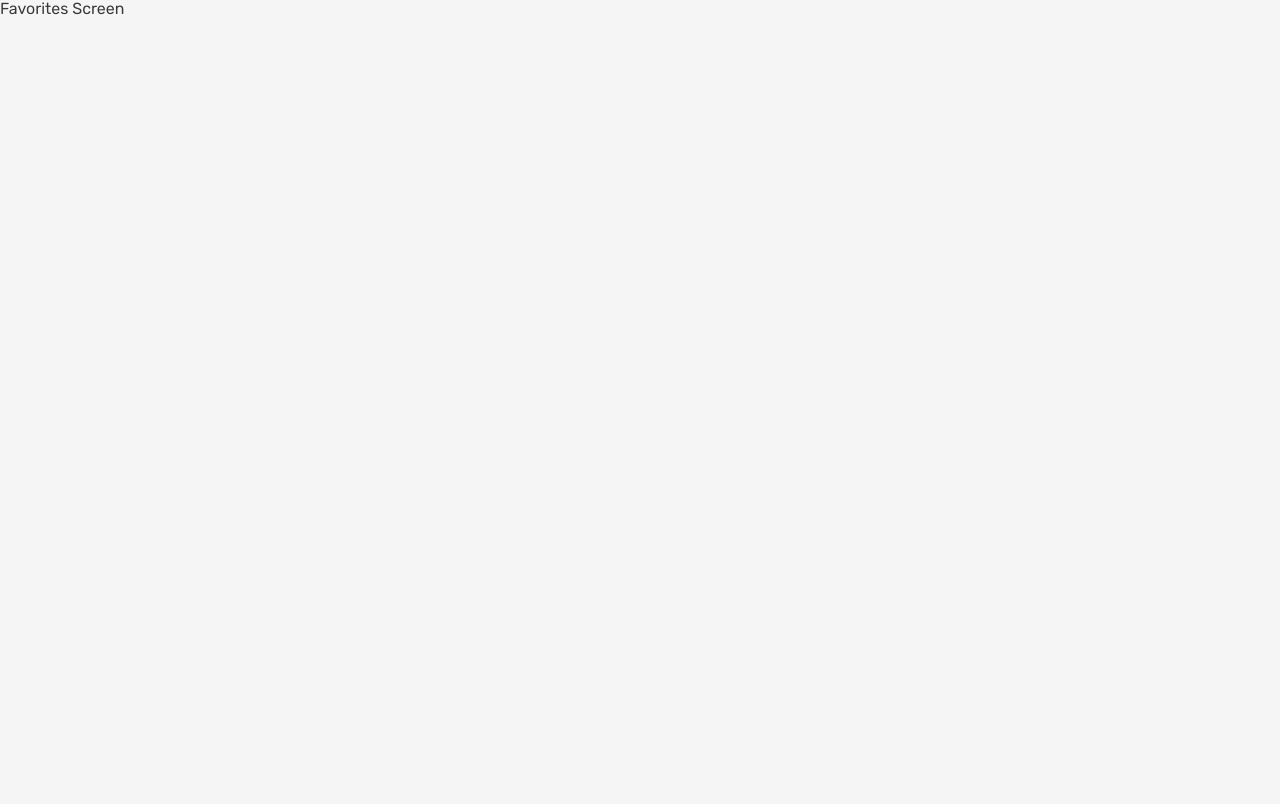
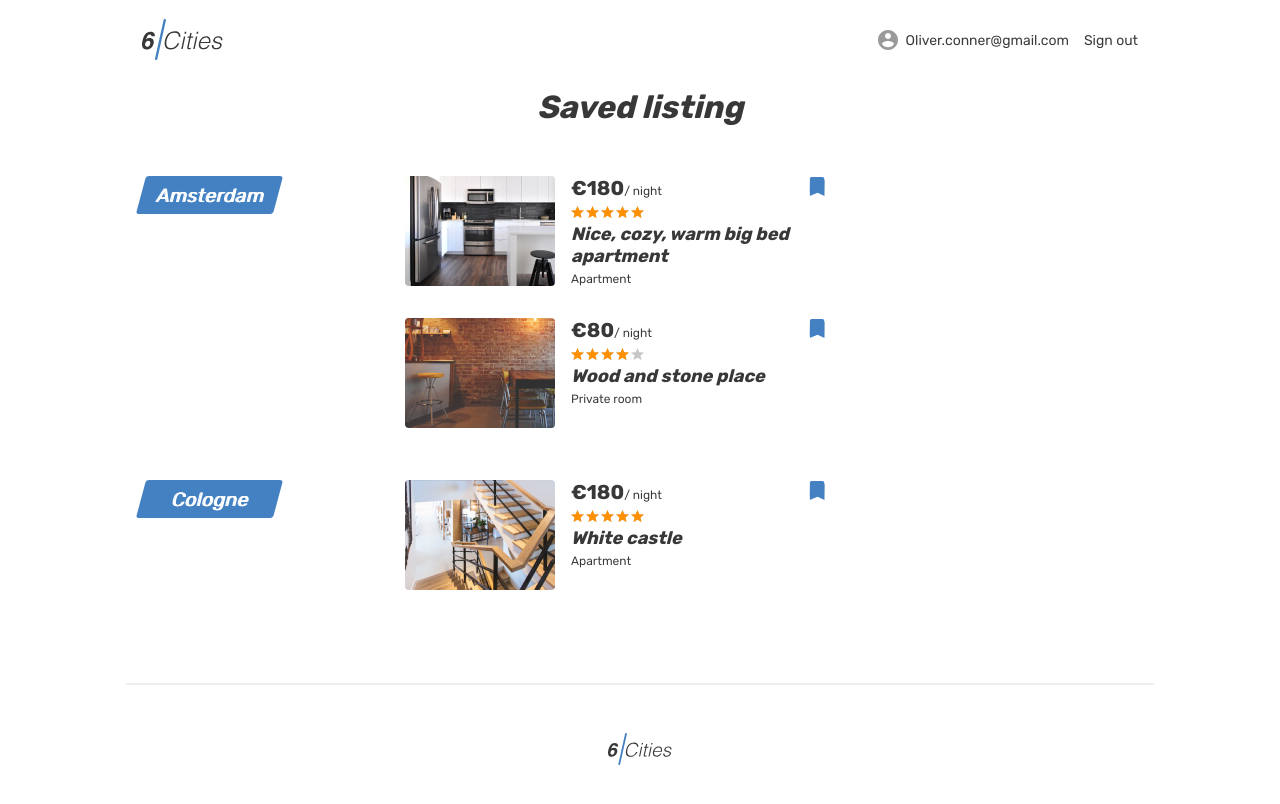
Before and after one commit to VadimCpp/six-cities, a React (Create React App) app in the folder project/: page /favorites in a window 1280 px wide. Shown: the top 804 px of the page. Built offline with nearby package versions, Linux system fonts and the light colour scheme.

Commit message:
Implement FavoritesScreen

```diff
--- a/project/src/components/favorites-screen/favorites-screen.jsx
+++ b/project/src/components/favorites-screen/favorites-screen.jsx
@@ -1,7 +1,170 @@
 import React from 'react';
+import { Link } from 'react-router-dom';
 
 function FavoritesScreen() {
-  return <span>Favorites Screen</span>;
+  return (
+    <div className="page">
+      <header className="header">
+        <div className="container">
+          <div className="header__wrapper">
+            <div className="header__left">
+              <Link className="header__logo-link" to="/">
+                <img className="header__logo" src="img/logo.svg" alt="6 cities logo" width="81" height="41" />
+              </Link>
+            </div>
+            <nav className="header__nav">
+              <ul className="header__nav-list">
+                <li className="header__nav-item user">
+                  <Link className="header__nav-link header__nav-link--profile" to="/">
+                    <div className="header__avatar-wrapper user__avatar-wrapper">
+                    </div>
+                    <span className="header__user-name user__name">Oliver.conner@gmail.com</span>
+                  </Link>
+                </li>
+                <li className="header__nav-item">
+                  <Link className="header__nav-link" to="/">
+                    <span className="header__signout">Sign out</span>
+                  </Link>
+                </li>
+              </ul>
+            </nav>
+          </div>
+        </div>
+      </header>
+
+      <main className="page__main page__main--favorites">
+        <div className="page__favorites-container container">
+          <section className="favorites">
+            <h1 className="favorites__title">Saved listing</h1>
+            <ul className="favorites__list">
+              <li className="favorites__locations-items">
+                <div className="favorites__locations locations locations--current">
+                  <div className="locations__item">
+                    <Link className="locations__item-link" to="/">
+                      <span>Amsterdam</span>
+                    </Link>
+                  </div>
+                </div>
+                <div className="favorites__places">
+                  <article className="favorites__card place-card">
+                    <div className="favorites__image-wrapper place-card__image-wrapper">
+                      <Link to="/">
+                        <img className="place-card__image" src="img/apartment-small-03.jpg" width="150" height="110" alt="Place image" />
+                      </Link>
+                    </div>
+                    <div className="favorites__card-info place-card__info">
+                      <div className="place-card__price-wrapper">
+                        <div className="place-card__price">
+                          <b className="place-card__price-value">&euro;180</b>
+                          <span className="place-card__price-text">&#47;&nbsp;night</span>
+                        </div>
+                        <button className="place-card__bookmark-button place-card__bookmark-button--active button" type="button">
+                          <svg className="place-card__bookmark-icon" width="18" height="19">
+                            <use xlinkHref="#icon-bookmark"></use>
+                          </svg>
+                          <span className="visually-hidden">In bookmarks</span>
+                        </button>
+                      </div>
+                      <div className="place-card__rating rating">
+                        <div className="place-card__stars rating__stars">
+                          <span style={{ width: '100%'}}></span>
+                          <span className="visually-hidden">Rating</span>
+                        </div>
+                      </div>
+                      <h2 className="place-card__name">
+                        <Link to="/">Nice, cozy, warm big bed apartment</Link>
+                      </h2>
+                      <p className="place-card__type">Apartment</p>
+                    </div>
+                  </article>
+
+                  <article className="favorites__card place-card">
+                    <div className="favorites__image-wrapper place-card__image-wrapper">
+                      <Link to="/">
+                        <img className="place-card__image" src="img/room-small.jpg" width="150" height="110" alt="Place image" />
+                      </Link>
+                    </div>
+                    <div className="favorites__card-info place-card__info">
+                      <div className="place-card__price-wrapper">
+                        <div className="place-card__price">
+                          <b className="place-card__price-value">&euro;80</b>
+                          <span className="place-card__price-text">&#47;&nbsp;night</span>
+                        </div>
+                        <button className="place-card__bookmark-button place-card__bookmark-button--active button" type="button">
+                          <svg className="place-card__bookmark-icon" width="18" height="19">
+                            <use xlinkHref="#icon-bookmark"></use>
+                          </svg>
+                          <span className="visually-hidden">In bookmarks</span>
+                        </button>
+                      </div>
+                      <div className="place-card__rating rating">
+                        <div className="place-card__stars rating__stars">
+                          <span style={{ width: '80%'}}></span>
+                          <span className="visually-hidden">Rating</span>
+                        </div>
+                      </div>
+                      <h2 className="place-card__name">
+                        <Link to="/">Wood and stone place</Link>
+                      </h2>
+                      <p className="place-card__type">Private room</p>
+                    </div>
+                  </article>
+                </div>
+              </li>
+
+              <li className="favorites__locations-items">
+                <div className="favorites__locations locations locations--current">
+                  <div className="locations__item">
+                    <Link className="locations__item-link" to="/">
+                      <span>Cologne</span>
+                    </Link>
+                  </div>
+                </div>
+                <div className="favorites__places">
+                  <article className="favorites__card place-card">
+                    <div className="favorites__image-wrapper place-card__image-wrapper">
+                      <Link to="/">
+                        <img className="place-card__image" src="img/apartment-small-04.jpg" width="150" height="110" alt="Place image" />
+                      </Link>
+                    </div>
+                    <div className="favorites__card-info place-card__info">
+                      <div className="place-card__price-wrapper">
+                        <div className="place-card__price">
+                          <b className="place-card__price-value">&euro;180</b>
+                          <span className="place-card__price-text">&#47;&nbsp;night</span>
+                        </div>
+                        <button className="place-card__bookmark-button place-card__bookmark-button--active button" type="button">
+                          <svg className="place-card__bookmark-icon" width="18" height="19">
+                            <use xlinkHref="#icon-bookmark"></use>
+                          </svg>
+                          <span className="visually-hidden">In bookmarks</span>
+                        </button>
+                      </div>
+                      <div className="place-card__rating rating">
+                        <div className="place-card__stars rating__stars">
+                          <span style={{ width: '100%'}}></span>
+                          <span className="visually-hidden">Rating</span>
+                        </div>
+                      </div>
+                      <h2 className="place-card__name">
+                        <Link to="/">White castle</Link>
+                      </h2>
+                      <p className="place-card__type">Apartment</p>
+                    </div>
+                  </article>
+                </div>
+              </li>
+            </ul>
+          </section>
+        </div>
+      </main>
+      <footer className="footer container">
+        <Link className="footer__logo-link" to="/">
+          <img className="footer__logo" src="img/logo.svg" alt="6 cities logo" width="64" height="33" />
+        </Link>
+      </footer>
+    </div>
+  );
 }
 
 export default FavoritesScreen;
```
